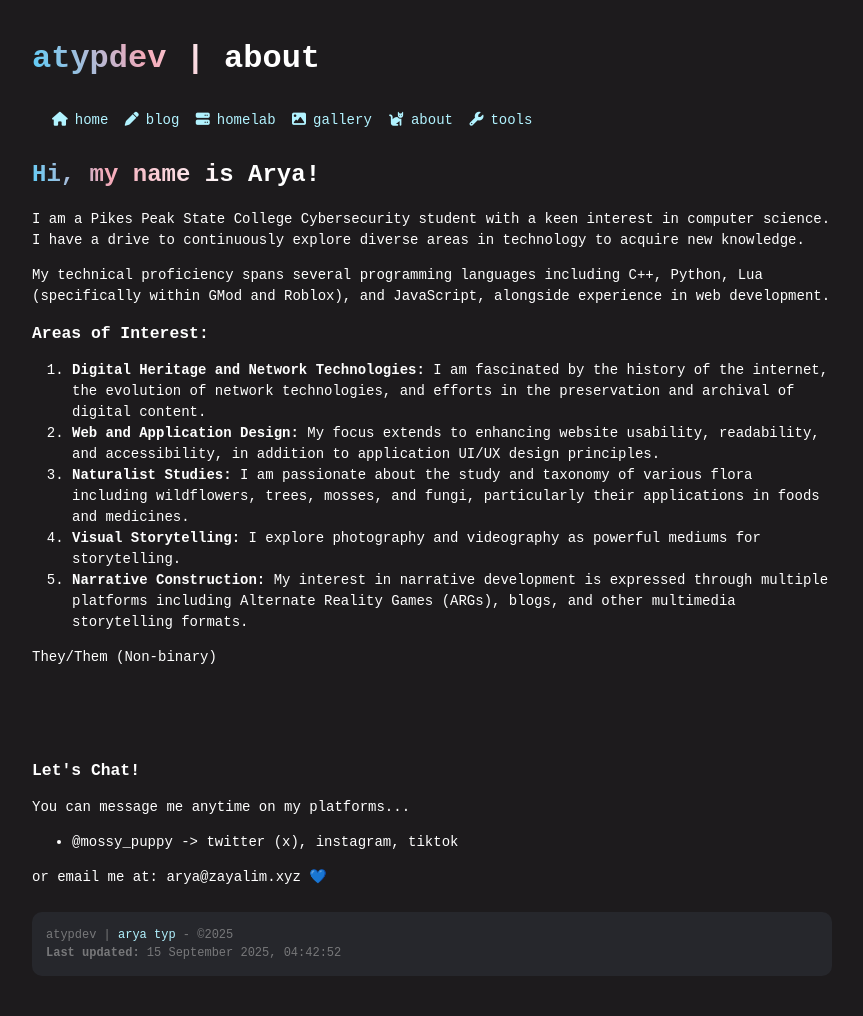
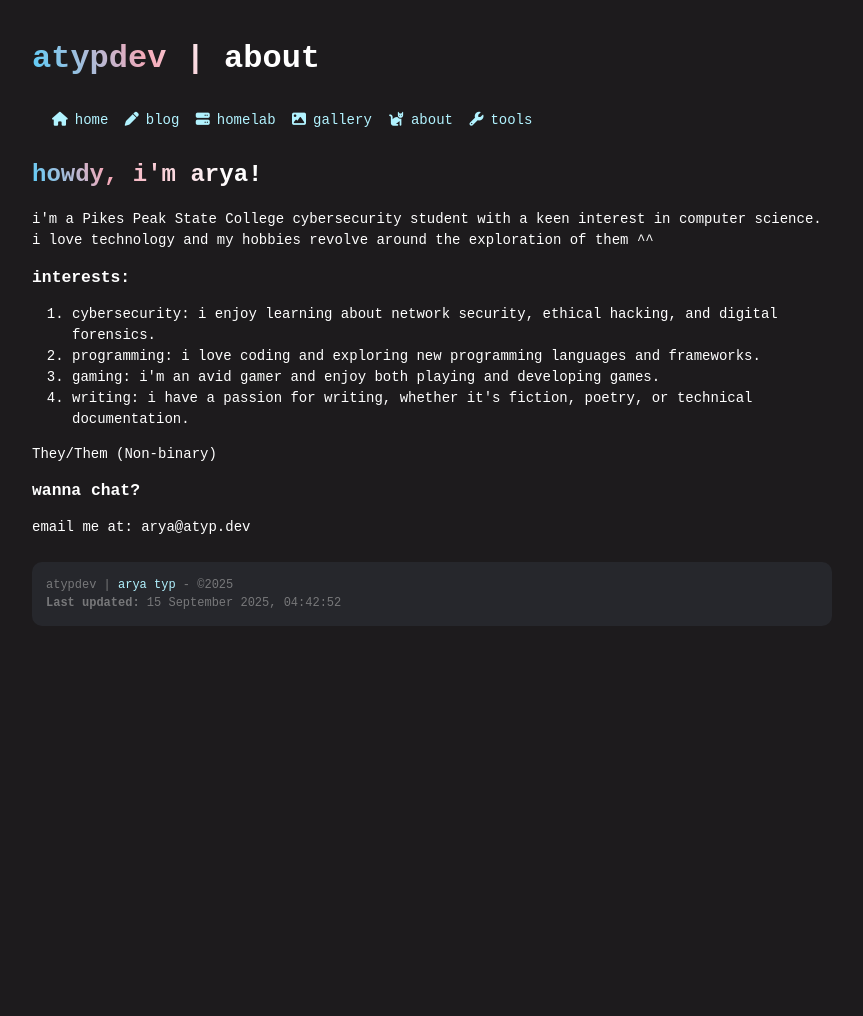
Before and after one commit to atypdev/personalsite, a Jekyll site: the page built from about.html, in a window 1280 px wide. Shown: the whole page, without its empty margins (208-1071 px from the left). Built offline with Jekyll 4.4.1, drawn with Linux system fonts in a browser that asks for light colours; after the commit the page ends 900 px from its top, so only the background shows below that.

Commit message:
Update README.md and about.html for clarity; modify findmy.html for gratitude phrasing; add new_post.sh script for post creation

```diff
--- a/about.html
+++ b/about.html
@@ -2,37 +2,20 @@
 title: about
 layout: page
 ---
-<h2>Hi, my name is Arya!</h2>
+<h2>howdy, i'm arya!</h2>
 
-<p>I am a Pikes Peak State College Cybersecurity student with a keen interest in computer science. I have a drive to continuously explore diverse areas in technology to acquire new knowledge.</p>
+<p>i'm a Pikes Peak State College cybersecurity student with a keen interest in computer science. i love technology and my hobbies revolve around the exploration of them ^^</p>
 
-<p>My technical proficiency spans several programming languages including C++, Python, Lua (specifically within GMod and Roblox), and JavaScript, alongside experience in web development.</p>
-
-<h3>Areas of Interest:</h3>
+<h3>interests:</h3>
 
 <ol>
-    <li><strong>Digital Heritage and Network Technologies:</strong> I am fascinated by the history of the internet, the evolution of network technologies, and efforts in the preservation and archival of digital content.</li>
-
-    <li><strong>Web and Application Design:</strong> My focus extends to enhancing website usability, readability, and accessibility, in addition to application UI/UX design principles.</li>
-
-    <li><strong>Naturalist Studies:</strong> I am passionate about the study and taxonomy of various flora including wildflowers, trees, mosses, and fungi, particularly their applications in foods and medicines.</li>
-
-    <li><strong>Visual Storytelling:</strong> I explore photography and videography as powerful mediums for storytelling.</li>
-
-    <li><strong>Narrative Construction:</strong> My interest in narrative development is expressed through multiple platforms including Alternate Reality Games (ARGs), blogs, and other multimedia storytelling formats.</li>
+    <li>cybersecurity: i enjoy learning about network security, ethical hacking, and digital forensics.</li>
+    <li>programming: i love coding and exploring new programming languages and frameworks.</li>
+    <li>gaming: i'm an avid gamer and enjoy both playing and developing games.</li>
+    <li>writing: i have a passion for writing, whether it's fiction, poetry, or technical documentation.</li>
 </ol>
 
 <p>They/Them (Non-binary)</p>
 
-<br />
-<br />
-<br />
-
-<h3>Let's Chat!</h3>
-<p>You can message me anytime on my platforms...</p>
-<ul>
-    <li>
-        @mossy_puppy -> twitter (x), instagram, tiktok
-    </li>
-</ul>
-<p>or email me at: arya@zayalim.xyz 💙</p>
+<h3>wanna chat?</h3>
+<p>email me at: arya@atyp.dev</p>
--- a/findmy.html
+++ b/findmy.html
@@ -4,6 +4,6 @@ layout: page
 ---
 <h2>Thanks for finding this!</h2>
 <p>Thank you so much for taking the time to find my stuff.</p>
-<p>As a token for your gratitude, if you return it to me safely I'll award you $25 for its safe return.</p>
-<p>You can email me at: arya@zayalim.xyz or PM me on Instagram @mossy_puppy</p>
+<p>As a token of my gratitude, if you return it to me safely I'll award you $25 for its safe return.</p>
+<p>You can email me at: arya@atyp.dev</p>
 <p>Thank you again!</p>
--- a/index.html
+++ b/index.html
@@ -5,7 +5,7 @@ layout: page
 
 <h2>hi :^]</h2>
 
-<p>I'm Arya. I'm a non-binary trans cybersecurity student based in America with years of experience in a myriad of
+<p>I'm Arya (they/them). I'm a trans cybersecurity student based in America with years of experience in a myriad of
     different subjects.</p>
 
 <p>I have lead projects such as <a href="https://weirdring.netlify.app/">Weirdring</a>, a 90's internet inspired <a
```
Also changed, not shown: README.md, 1 other file.
